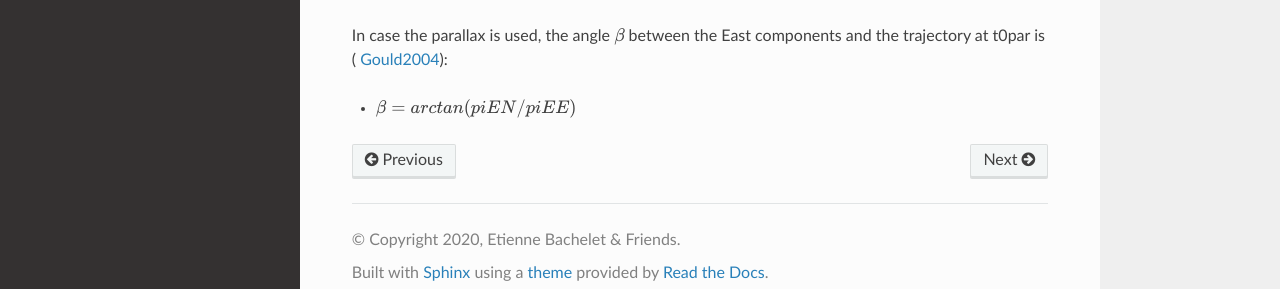
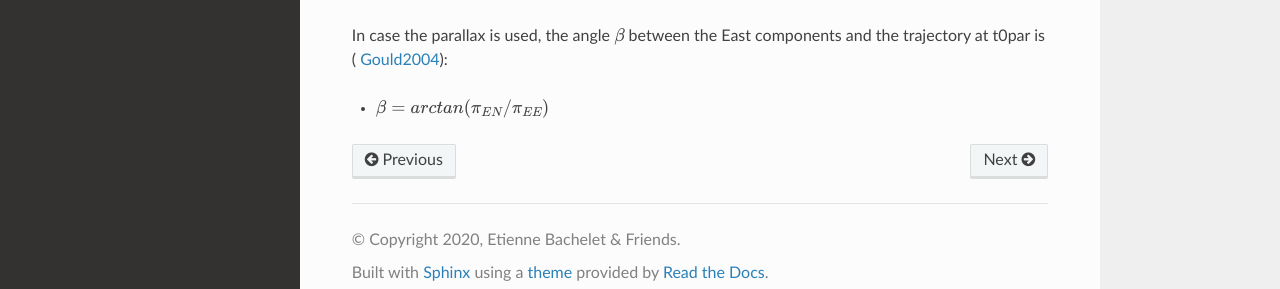
Before and after one commit to ebachelet/pyLIMA, a Sphinx documentation site: the page built from docs/source/Conventions.rst, in a window 1280 px wide and 1021 px high. Shown: the part 712-1001 px from the top of the window. Built offline with Sphinx 7.4.7 and the Read the Docs theme 2.0.0, drawn with Linux system fonts in a browser that asks for light colours.

Commit message:
Adding ENcross **2

```diff
--- a/docs/source/Conventions.rst
+++ b/docs/source/Conventions.rst
@@ -29,4 +29,4 @@ Then, the source trajectory x,y is define as :
 
 In case the parallax is used, the angle :math:`\beta` between the East components and the trajectory at t0par is ( `Gould2004 <https://iopscience.iop.org/article/10.1086/382782>`_):
 
--  :math:`\beta = arctan(piEN/piEE)`
+-  :math:`\beta = arctan(\pi_{EN}/\pi_{EE})`
```
